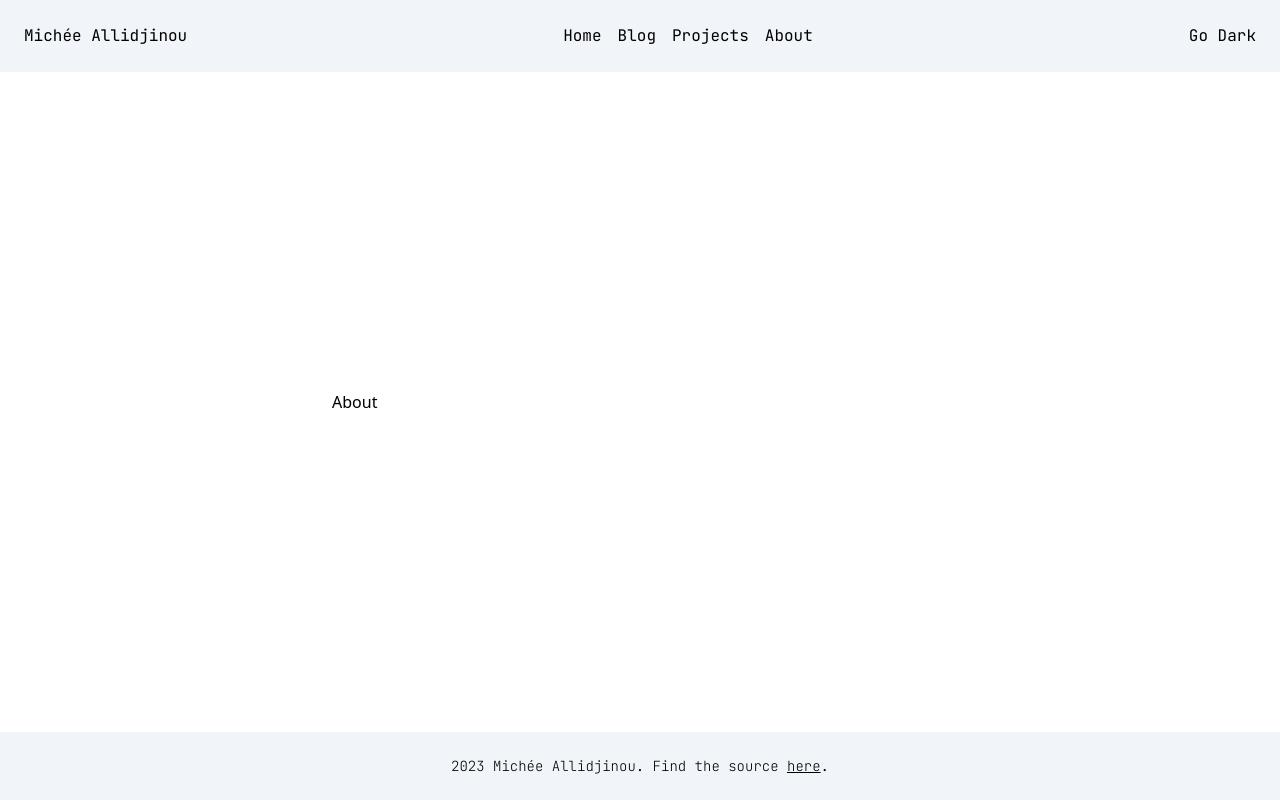
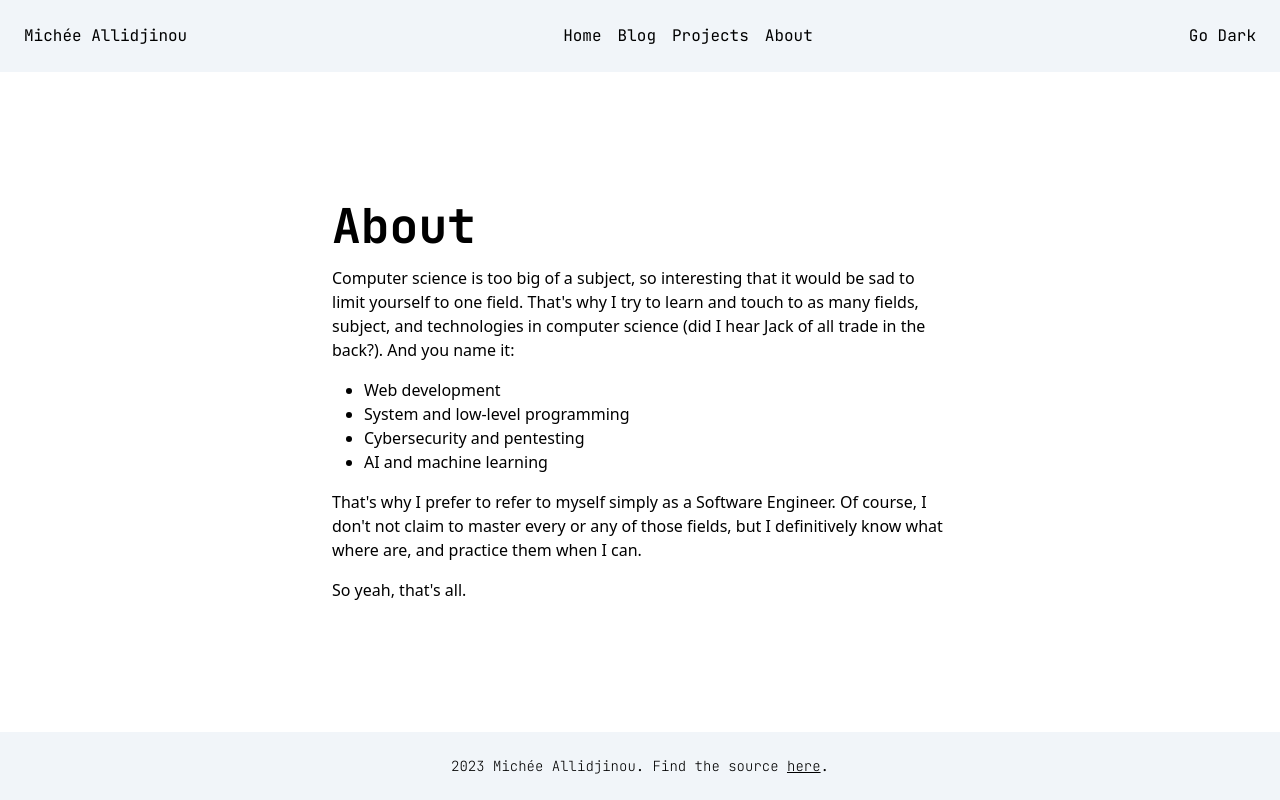
Before and after one commit to yoshua70/micheeallidjinou, a SvelteKit app: page /about in a window 1280 px wide. Built offline with nearby package versions, Linux system fonts and the light colour scheme.

Commit message:
Complete about section

```diff
--- a/src/routes/about/+page.svelte
+++ b/src/routes/about/+page.svelte
@@ -1,3 +1,20 @@
 <div class="flex flex-col justify-center items-start w-full lg:w-1/2 gap-4">
-	<h1 class="text-right">About</h1>
+	<h1 class="font-mono font-bold text-5xl">About</h1>
+	<p>
+		Computer science is too big of a subject, so interesting that it would be sad to limit yourself
+		to one field. That's why I try to learn and touch to as many fields, subject, and technologies
+		in computer science (did I hear Jack of all trade in the back?). And you name it:
+	</p>
+	<ul class="list-disc w-full px-8">
+		<li>Web development</li>
+		<li>System and low-level programming</li>
+		<li>Cybersecurity and pentesting</li>
+		<li>AI and machine learning</li>
+	</ul>
+	<p>
+		That's why I prefer to refer to myself simply as a Software Engineer. Of course, I don't not
+		claim to master every or any of those fields, but I definitively know what where are, and
+		practice them when I can.
+	</p>
+	<p>So yeah, that's all.</p>
 </div>
```
